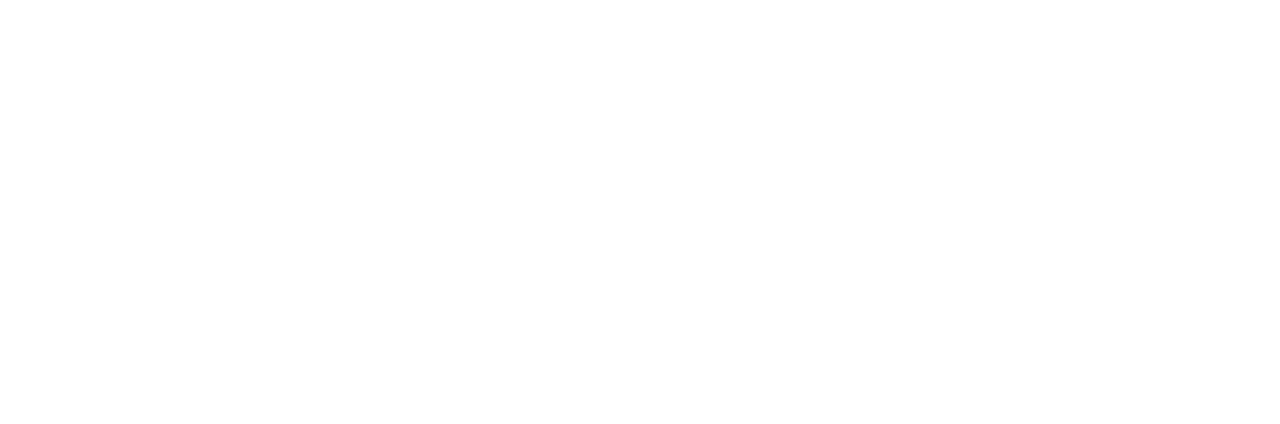
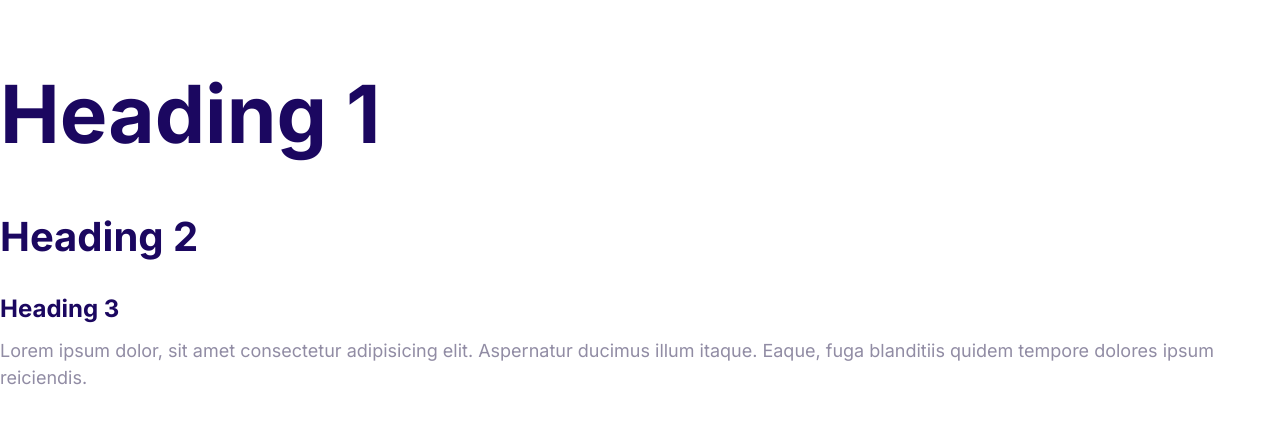
Before and after one commit to hellrambler/moshify-project, a plain HTML site: page index.html in a window 1280 px wide. Drawn offline with Linux system fonts and the light colour scheme.

Commit message:
Define the styles for the fonts

```diff
--- a/css/styles.css
+++ b/css/styles.css
@@ -7,3 +7,53 @@
     --color-headings: #1b0760;
     --color-body: #918ca4;
 }
+
+html {
+    font-size: 62.5%;
+}
+
+body {
+    font-family: Inter, Arial, Arial, Helvetica, sans-serif;
+    color: var(--color-body);
+    font-size: 2.4rem;
+    line-height: 1.5;
+}
+
+h1, h2, h3 {
+    color: var(--color-headings);
+    margin-bottom: 1rem;
+}
+
+h1 {
+    font-size: 7rem;
+}
+
+h2 {
+    font-size: 4rem;
+}
+
+h3 {
+    font-size: 3rem;
+}
+
+p {
+    margin-top: 0;
+}
+
+@media screen and (min-width: 1024px) {
+    body {
+        font-size: 1.8rem;
+    }
+
+    h1 {
+        font-size: 8rem;
+    }
+
+    h2 {
+        font-size: 4rem;
+    }
+
+    h3 {
+        font-size: 2.4rem;
+    }
+}
--- a/index.html
+++ b/index.html
@@ -4,8 +4,23 @@
     <meta charset="UTF-8" />
     <meta name="viewport" content="width=device-width, initial-scale=1.0" />
     <title>Document</title>
+    <link rel="preconnect" href="https://fonts.googleapis.com" />
+    <link rel="preconnect" href="https://fonts.gstatic.com" crossorigin />
+    <link
+      href="https://fonts.googleapis.com/css2?family=Inter:opsz,wght@14..32,700&family=Inter:opsz@14..32&display=swap"
+      rel="stylesheet"
+    />
     <link rel="stylesheet" href="css/normalize.css" />
     <link rel="stylesheet" href="css/styles.css" />
   </head>
-  <body></body>
+  <body>
+    <h1>Heading 1</h1>
+    <h2>Heading 2</h2>
+    <h3>Heading 3</h3>
+    <p>
+      Lorem ipsum dolor, sit amet consectetur adipisicing elit. Aspernatur
+      ducimus illum itaque. Eaque, fuga blanditiis quidem tempore dolores ipsum
+      reiciendis.
+    </p>
+  </body>
 </html>
```
